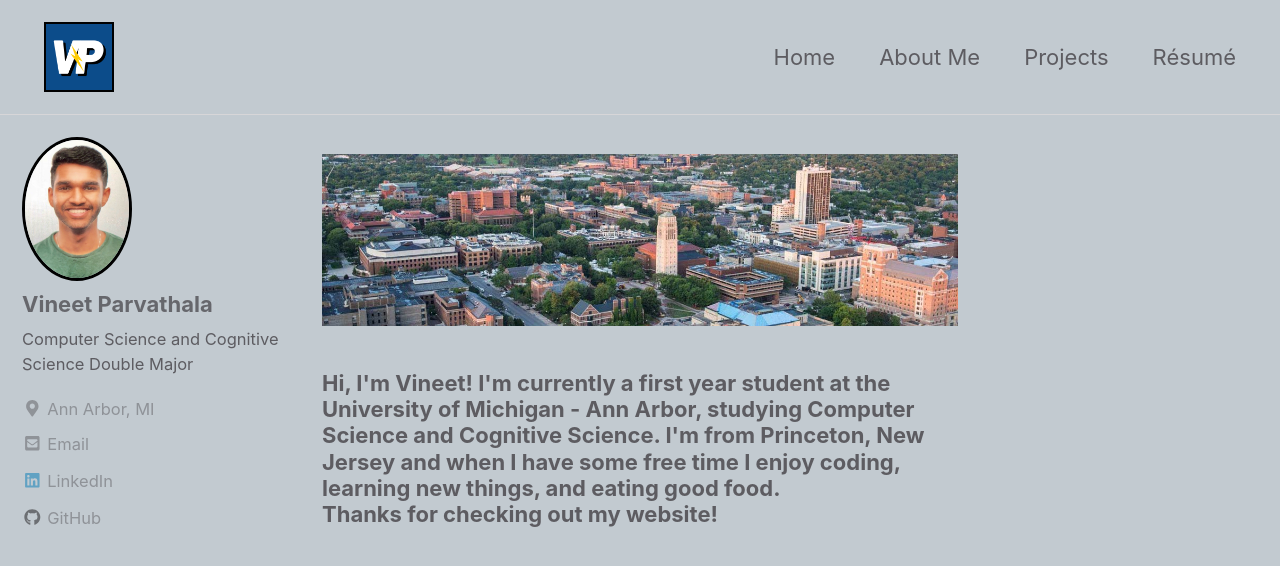
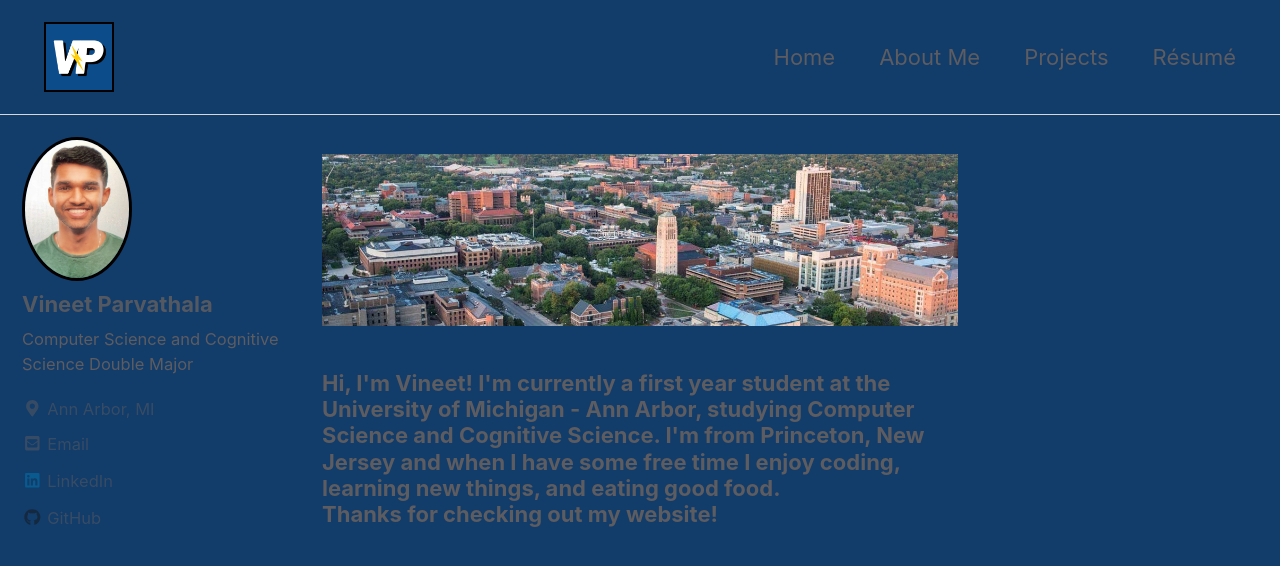
Before and after one commit to vparv/vparv.github.io, a Jekyll site: the page built from index.html, in a window 1280 px wide and 900 px high. Shown: the top 566 px of the window. Built offline with Jekyll 4.4.1, drawn with Linux system fonts in a browser that asks for light colours; cached includes are drawn as plain includes; nearby versions of some CDN libraries; the list of posts is cut into pages by our own code.

Commit message:
updated color scheme

```diff
--- a/_sass/minimal-mistakes/skins/_contrast.scss
+++ b/_sass/minimal-mistakes/skins/_contrast.scss
@@ -3,7 +3,7 @@
    ========================================================================== */
 
 /* Colors */
-$background-color: #C2CAD0 !default;
+$background-color: #123C69 !default;
 $text-color: #5D5C61 !default;
 $muted-text-color: #6c7a89 !default;
 $primary-color: #379683 !default;
```
